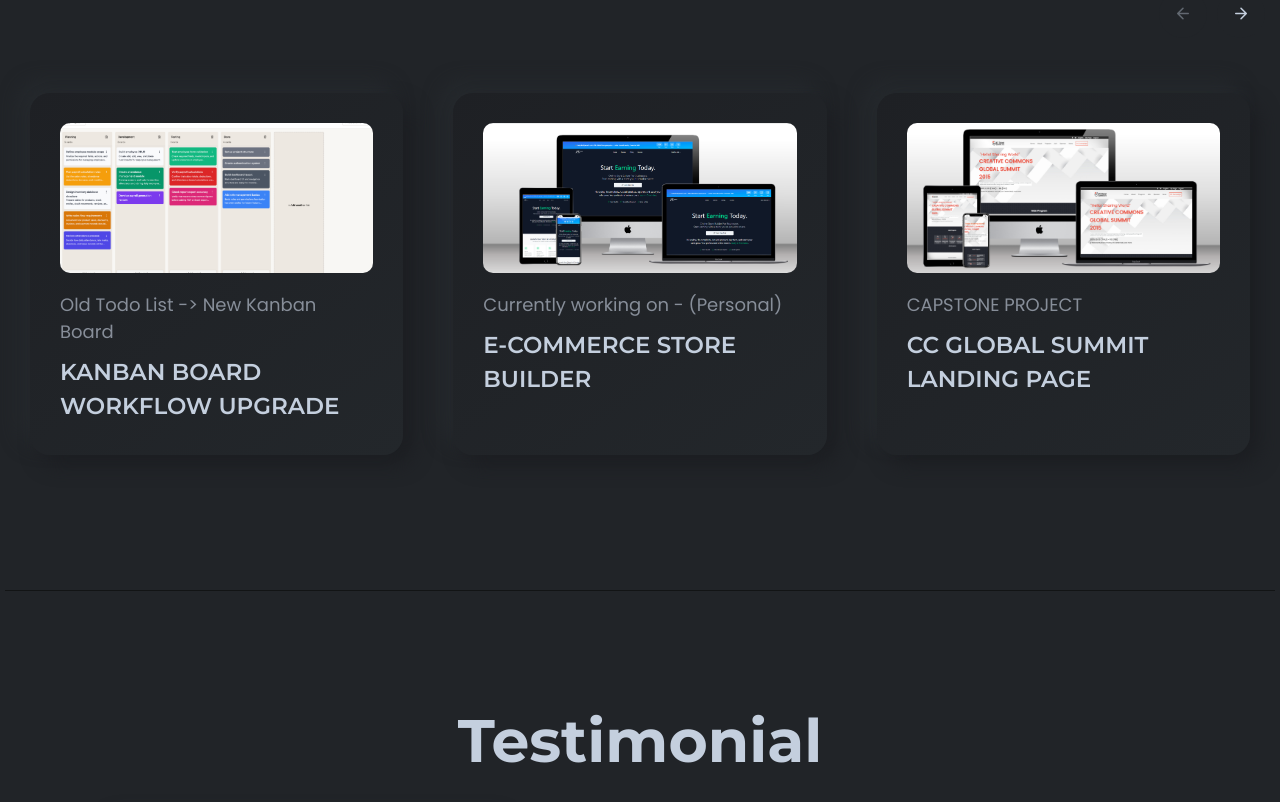
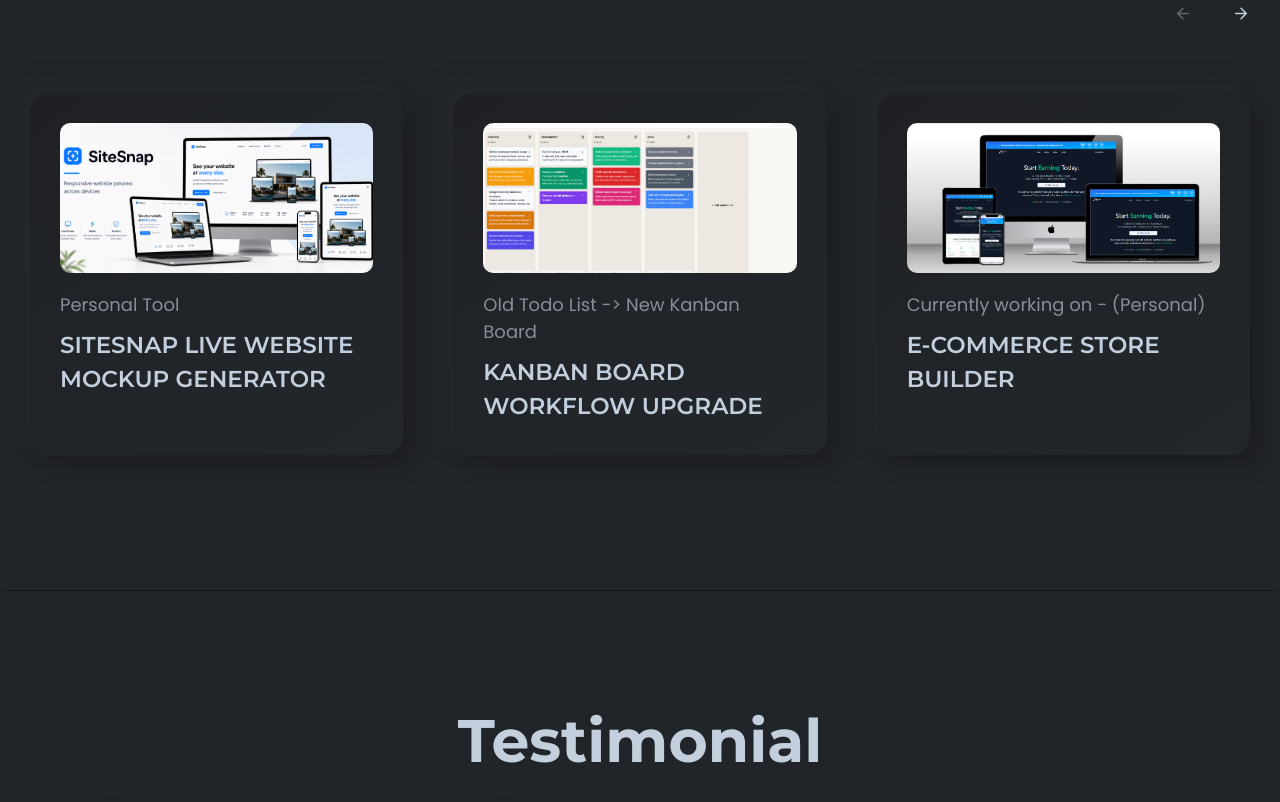
Before and after one commit to saifullah767/portfolio, a React (Vite) app: page / in a window 1280 px wide. Shown: the part 2380-3182 px from the top of the page. Built offline with nearby package versions, Linux system fonts and the light colour scheme.

Commit message:
add sitesnap in the portfolio

```diff
--- a/src/portfolioData.js
+++ b/src/portfolioData.js
@@ -120,6 +120,12 @@ export const portfolioData = {
     ]
   },
   projects: [
+    {
+      category: 'Personal Tool',
+      title: 'SITESNAP LIVE WEBSITE MOCKUP GENERATOR',
+      image: '/assets/images/my-projects/site-snap-1.png',
+      url: 'https://sitesnap.iamsaifullah.com/'
+    },
     {
       category: 'Old Todo List -> New Kanban Board',
       title: 'KANBAN BOARD WORKFLOW UPGRADE',
```
Also changed, not shown: public/assets/images/my-projects/site-snap-1.png (added).
